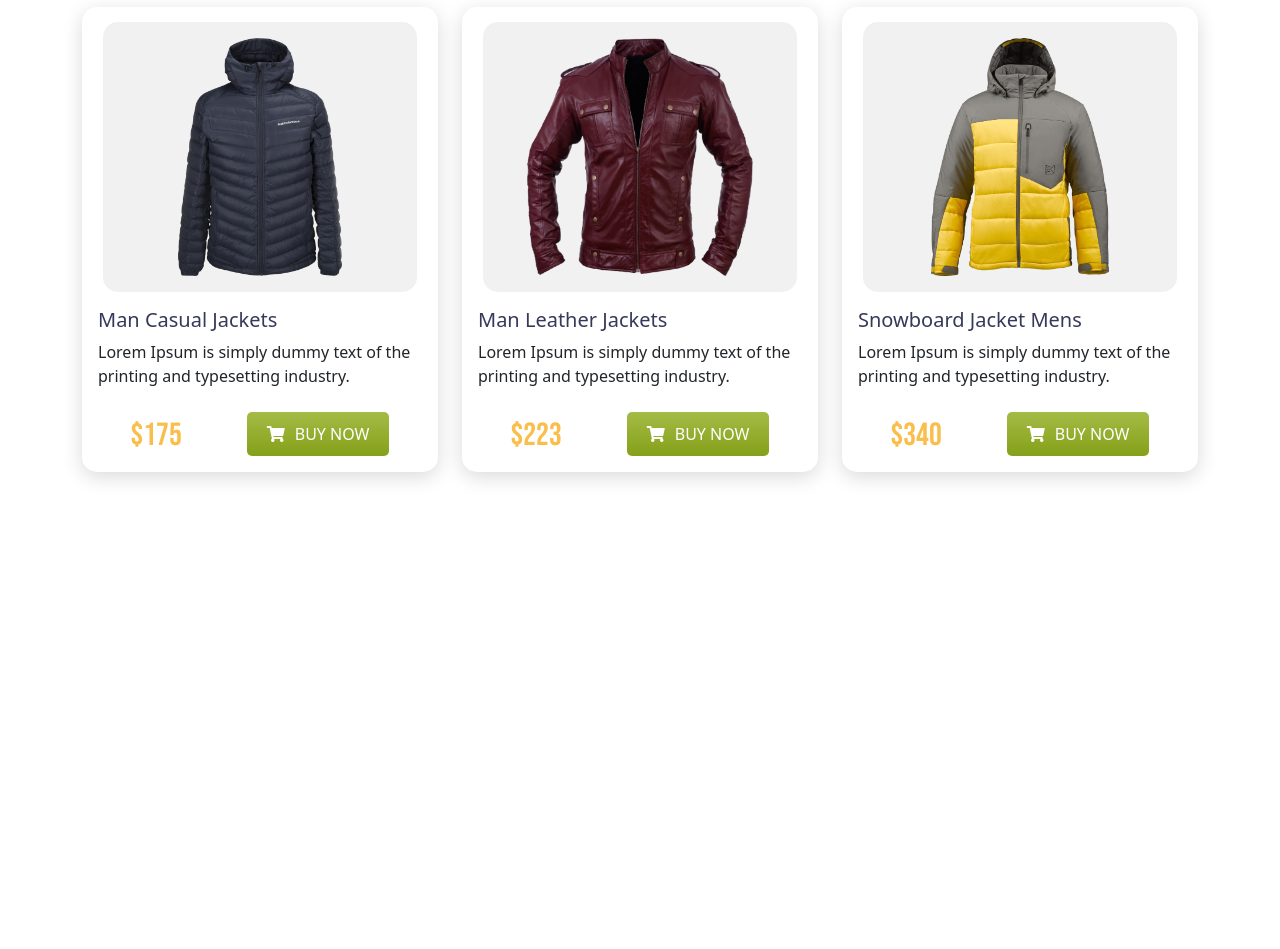
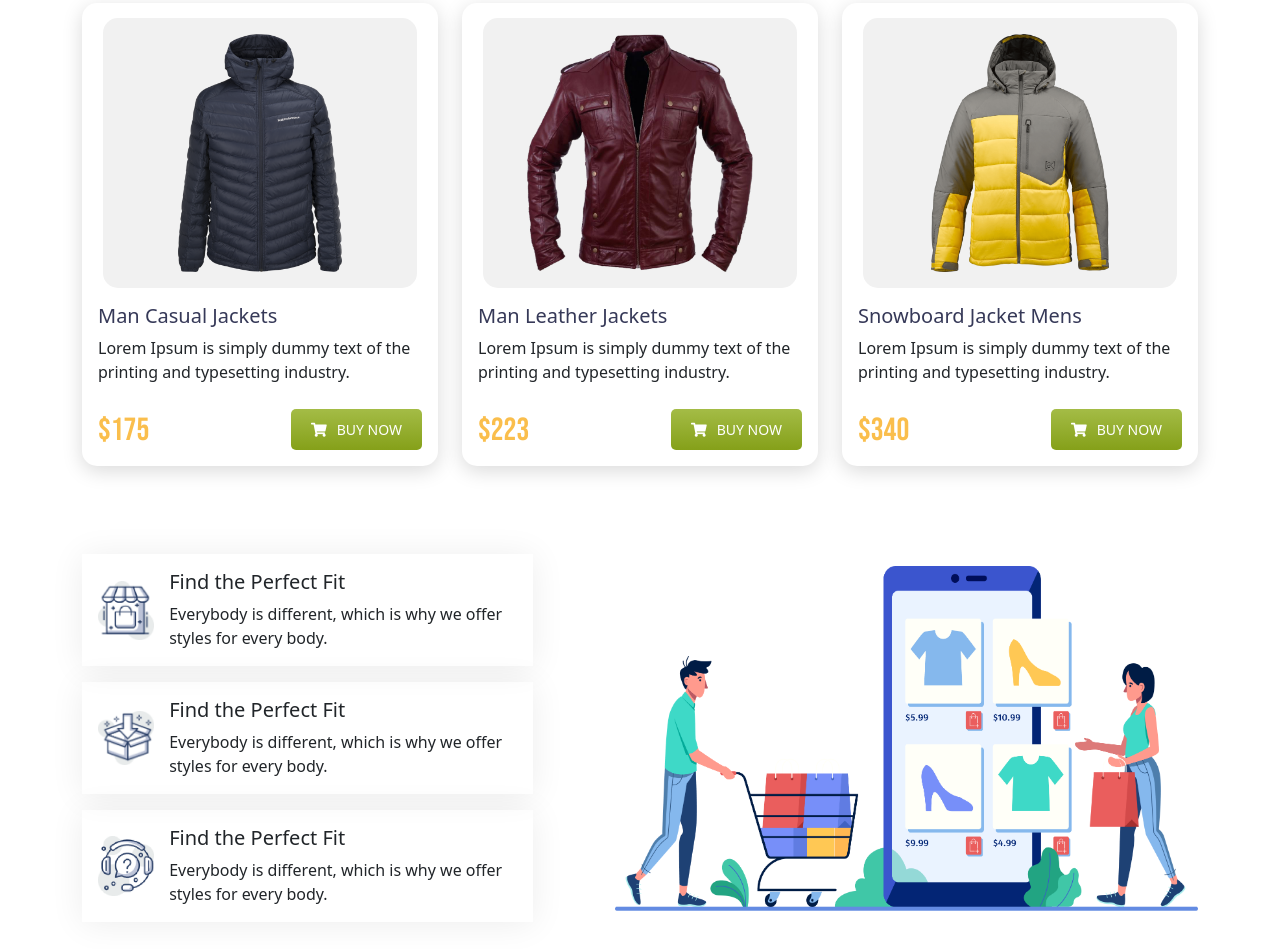
Before and after one commit to hossainrabbi/penguin-fashion, a plain HTML site: page index.html in a window 1280 px wide. Shown: the part 1187-2136 px from the top of the page. Before the commit the page ends 1707 px from the top, so only its background shows below. Drawn offline with Linux system fonts and the light colour scheme.

Commit message:
all finish

```diff
--- a/css/style.css
+++ b/css/style.css
@@ -2,8 +2,7 @@
 /** -------Basic------- **/
 h1,
 h2,
-h3,
-h4 {
+h3 {
   font-family: "Bebas Neue", cursive;
   color: #363958;
 }
@@ -18,11 +17,12 @@ img {
   color: #fabe4c;
 }
 .custom-btn {
+  font-size: 14px;
   color: #ffffff;
   padding: 10px 20px;
   border: 0;
   border-radius: 5px;
-  background-image: linear-gradient(#a4bc46, #85a019);
+  background: linear-gradient(#a4bc46, #85a019);
 }
 .custom-btn i {
   margin-right: 10px;
@@ -80,11 +80,36 @@ img {
 .jacket-product .card-footer {
   background-color: transparent;
   border-top: 0;
-  justify-content: space-around;
+  justify-content: space-between;
   align-items: center;
 }
 
-/* @media (max-width: 992px) {
-  .card-footer {
+/** -------Shop Information------- **/
+.shop-info .icon {
+  width: 80px;
+  margin-right: 15px;
+}
+.shop-info .shadow-sm {
+  box-shadow: 0 0.125rem 2rem rgba(0, 0, 0, 0.075) !important;
+}
+.shop-info-img {
+  padding-left: 70px;
+}
+
+@media (max-width: 992px) {
+  .custom-btn {
+    padding: 8px 15px;
   }
-} */
+  .custom-btn i {
+    margin-right: 5px;
+  }
+  .card-footer h2 {
+    font-size: 20px;
+  }
+}
+@media (max-width: 768px) {
+  .shop-info-img {
+    padding-left: 0;
+    margin-bottom: 50px;
+  }
+}
--- a/index.html
+++ b/index.html
@@ -12,9 +12,12 @@
 
     <title>Penguin Fashion</title>
   </head>
-  <body>
+  <body id="home">
     <!-- -------Navbar------- -->
-    <nav class="navbar navbar-expand-lg custom-nav navbar-light bg-light-color">
+    <header class="sticky-top">
+      <nav
+        class="navbar navbar-expand-lg custom-nav navbar-light bg-light-color"
+      >
         <div class="container">
           <a class="navbar-brand" href="#">
             <img class="img-fluid" src="images/icons/logo.png" alt="logo" />
@@ -36,13 +39,15 @@
           >
             <ul class="navbar-nav mr-auto">
               <li class="nav-item">
-              <a class="nav-link active" aria-current="page" href="#">Home</a>
+                <a class="nav-link active" aria-current="page" href="#home"
+                  >Home</a
+                >
               </li>
               <li class="nav-item">
-              <a class="nav-link" href="#">Product</a>
+                <a class="nav-link" href="#product">Product</a>
               </li>
               <li class="nav-item">
-              <a class="nav-link" href="#">About us</a>
+                <a class="nav-link" href="#shop-info">About us</a>
               </li>
               <li class="nav-item">
                 <a class="nav-link" href="#">Contact us</a>
@@ -51,6 +56,7 @@
           </div>
         </div>
       </nav>
+    </header>
     <main>
       <!-- -------Penguin Home------- -->
       <section class="penguin-home bg-light-color pb-5 mb-5">
@@ -74,7 +80,7 @@
         </div>
       </section>
       <!-- -------Woman Jacket------- -->
-      <section class="jacket-product container mb-5">
+      <section class="jacket-product container mb-5" id="product">
         <h2 class="mb-5 pt-4">WoMan Jacket</h2>
         <div class="row row-cols-1 row-cols-md-3 g-4">
           <div class="col">
@@ -229,6 +235,64 @@
           </div>
         </div>
       </section>
+      <!-- -------Shop Information------- -->
+      <section class="shop-info container pt-4 mb-5" id="shop-info">
+        <div
+          class="row d-flex justify-content-between align-items-center flex-column-reverse flex-md-row"
+        >
+          <div class="col-md-5">
+            <div class="find-fit shadow-sm d-flex align-items-center my-3 p-3">
+              <div class="icon">
+                <img src="images/icons/find-fit.png" alt="find-fit" />
+              </div>
+              <div class="content">
+                <h5>Find the Perfect Fit</h5>
+                <p class="mb-0">
+                  Everybody is different, which is why we offer styles for every
+                  body.
+                </p>
+              </div>
+            </div>
+            <div
+              class="free-exchanges shadow-sm d-flex align-items-center my-3 p-3"
+            >
+              <div class="icon">
+                <img
+                  src="images/icons/free-exchanges.png"
+                  alt="free-exchanges"
+                />
+              </div>
+              <div class="content">
+                <h5>Find the Perfect Fit</h5>
+                <p class="mb-0">
+                  Everybody is different, which is why we offer styles for every
+                  body.
+                </p>
+              </div>
+            </div>
+            <div
+              class="contact-seller shadow-sm d-flex align-items-center my-3 p-3"
+            >
+              <div class="icon">
+                <img
+                  src="images/icons/contact-seller.png"
+                  alt="contact-seller"
+                />
+              </div>
+              <div class="content">
+                <h5>Find the Perfect Fit</h5>
+                <p class="mb-0">
+                  Everybody is different, which is why we offer styles for every
+                  body.
+                </p>
+              </div>
+            </div>
+          </div>
+          <div class="col-md-7 shop-info-img">
+            <img src="images/icons/shop-info.png" alt="shop-info" />
+          </div>
+        </div>
+      </section>
     </main>
 
     <!-- Bootstrap Bundle with Popper -->
```
Also changed, not shown: images/icons/Group 33091.png (deleted), images/icons/Group 33102.png (deleted), images/icons/contact-seller.png (renamed from images/icons/image 14.png), images/icons/find-fit.png (renamed from images/icons/image 12.png), images/icons/free-exchanges.png (renamed from images/icons/image 13.png), images/icons/green.png (deleted), images/icons/shop-info.png (renamed from images/icons/XMLID 1.png), images/icons/shopping-cart 1.png (deleted). Lines whose indentation alone changed are shown as unchanged.
